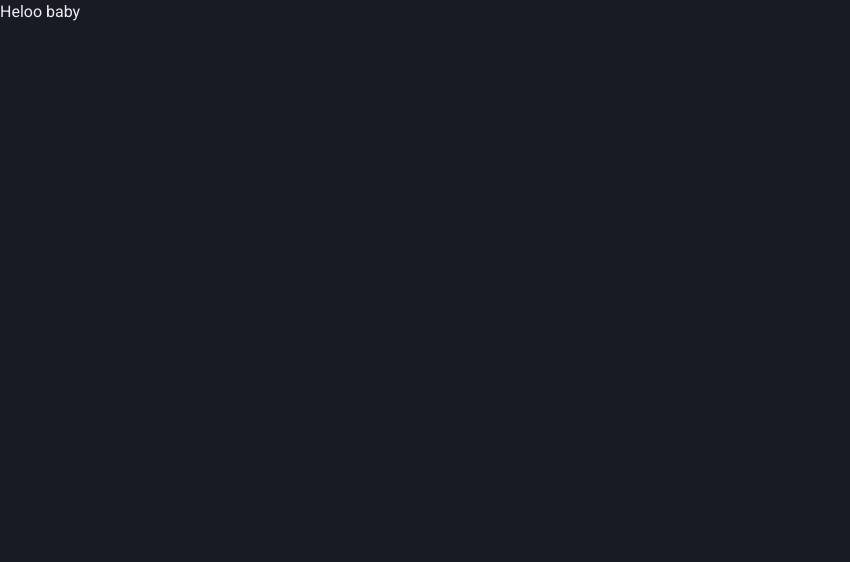
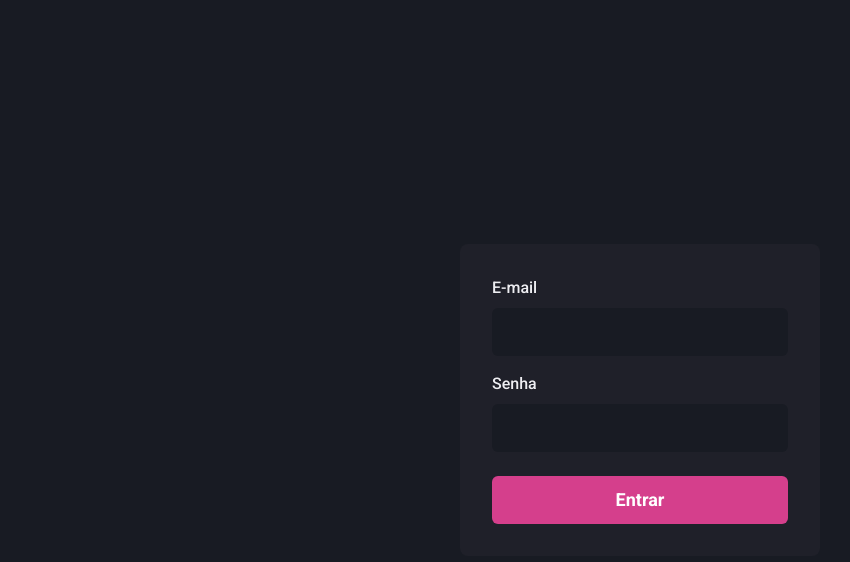
Before and after one commit to rosana-moreira/dash-go, a Next.js app: page / in a window 1280 px wide. Shown: the top 562 px of the page, without its empty margins (0-850 px from the left). Built offline with nearby package versions, Linux system fonts and the light colour scheme.

Commit message:
criação da pagina de login

```diff
--- /dev/null
+++ b/src/components/Form/input.tsx
@@ -0,0 +1,31 @@
+import {
+  FormControl,
+  FormLabel,
+  Input as ChakraInput,
+  InputProps as ChakraInputProps,
+} from "@chakra-ui/react";
+
+interface InputProps extends ChakraInputProps {
+  name: string;
+  label?: string;
+}
+
+export function Input({ name, label, ...rest}: InputProps) {
+  return (
+    <FormControl>
+      {!!label && <FormLabel htmlFor={name}>{label}</FormLabel>}
+      <ChakraInput
+        name={name}
+        id={name}
+        focusBorderColor="pink.500"
+        bgColor="gray.900"
+        variant="filled"
+        _hover={{
+          bgColor: "gray.900",
+        }}
+        size="lg"
+        {...rest}
+      />
+    </FormControl>
+  );
+}
--- a/src/pages/index.tsx
+++ b/src/pages/index.tsx
@@ -1,6 +1,26 @@
+import { Flex, Button, Stack } from "@chakra-ui/react";
+import { Input } from "../components/Form/input";
+export default function SignIn() {
+  return (
+    <Flex w="100vw" h="100vh" align="center" justify="center">
+      <Flex
+        as="form"
+        w="100%"
+        maxW={360}
+        bg="gray.800"
+        p="8"
+        borderRadius={8}
+        flexDir="column"
+      >
+        <Stack spacing="4">
 
-export default function Home() {
-  return (
-  <h1>Heloo baby</h1>
-  )
+        <Input name="email"label="E-mail" type="email"/>
+          <Input name="password"label="Senha" type="password"/>
+        </Stack>
+        <Button type="submit" mt="6" colorScheme="pink" size="lg">
+          Entrar
+        </Button>
+      </Flex>
+    </Flex>
+  );
 }
```
